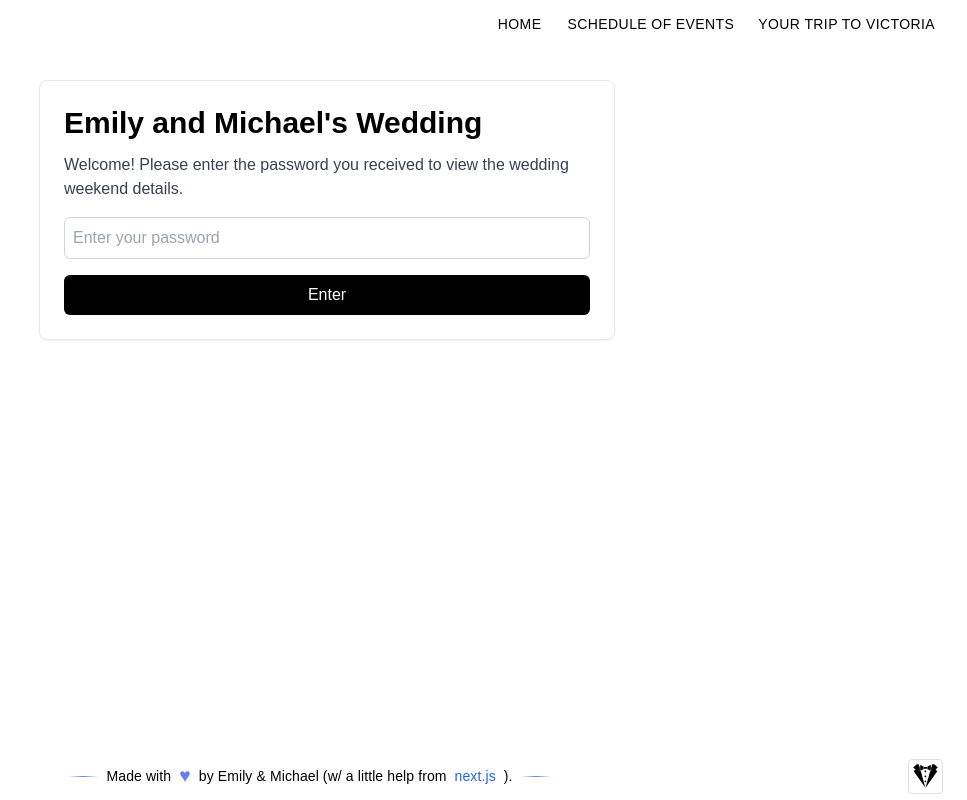
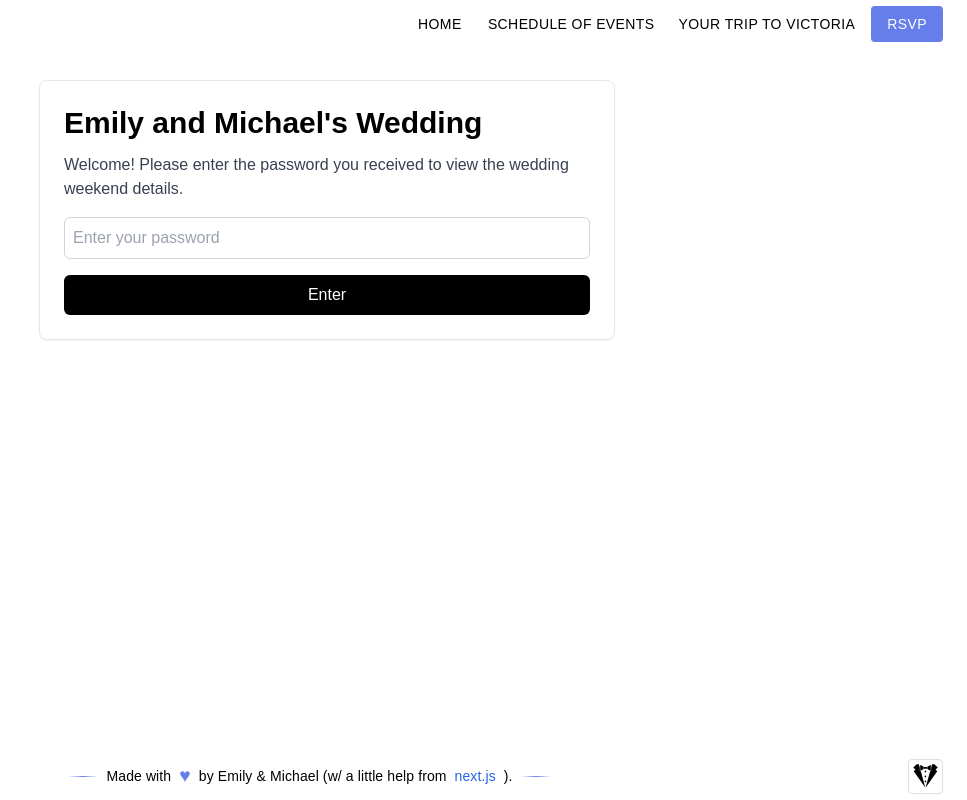
Before and after one commit to emilyandmichaelswedding/emilyandmichaelswedding.github.io, a Next.js app: page / in a window 1280 px wide. Shown: the whole page, without its empty margins (313-1280 px from the left). Built offline with nearby package versions, Linux system fonts and the light colour scheme; a web font is replaced by a local one.

Commit message:
Add RSVP page to navbar (and add filler contents).

```diff
--- a/components/navbar.tsx
+++ b/components/navbar.tsx
@@ -19,7 +19,8 @@ export default function ButtonAppBar({ isMobile = false }: ButtonAppBarProps) {
   const menuItems = [
     { label: 'Home', href: '/' },
     { label: 'Schedule of Events', href: '/schedule' },
-    { label: 'Your Trip to Victoria', href: '/trip' }
+    { label: 'Your Trip to Victoria', href: '/trip' },
+    { label: 'RSVP', href: '/rsvp' }
   ];
 
   return (
@@ -36,8 +37,15 @@ export default function ButtonAppBar({ isMobile = false }: ButtonAppBarProps) {
                 key={index}
                 color="inherit"
                 href={item.href}
-                className="text-md"
-                style={{ fontFamily: 'inherit' }}
+                className={`text-md ${item.label === 'RSVP' ? 'rounded' : ''}`}
+                style={{
+                  fontFamily: 'inherit',
+                  ...(item.label === 'RSVP' ? {
+                    backgroundColor: '#667eea',
+                    color: 'white',
+                    padding: '6px 16px'
+                  } : {})
+                }}
               >
                 {item.label}
               </Button>
@@ -77,8 +85,15 @@ export default function ButtonAppBar({ isMobile = false }: ButtonAppBarProps) {
                 color="inherit"
                 href={item.href}
                 fullWidth
-                className="text-md justify-start"
-                style={{ fontFamily: 'inherit' }}
+                className={`text-md justify-start ${item.label === 'RSVP' ? 'rounded' : ''}`}
+                style={{
+                  fontFamily: 'inherit',
+                  ...(item.label === 'RSVP' ? {
+                    backgroundColor: '#667eea',
+                    color: 'white',
+                    marginBottom: '4px'
+                  } : {})
+                }}
                 onClick={() => setIsMenuOpen(false)}
               >
                 {item.label}
--- /dev/null
+++ b/pages/rsvp.tsx
@@ -0,0 +1,59 @@
+"use client";
+import React, { useEffect, useState } from 'react';
+import { useRouter } from 'next/router';
+import ButtonAppBar from '../components/navbar';
+import FooterBar from '../components/footer';
+
+const RSVPPage: React.FC = () => {
+  const router = useRouter();
+  const [isMobile, setIsMobile] = useState(false);
+  const [isAuthorized, setIsAuthorized] = useState(false);
+
+  useEffect(() => {
+    setIsMobile(window.innerWidth < 650);
+    const handleResize = () => setIsMobile(window.innerWidth < 650);
+    window.addEventListener('resize', handleResize);
+    return () => window.removeEventListener('resize', handleResize);
+  }, []);
+
+  useEffect(() => {
+    const stored = sessionStorage.getItem('accessLevel');
+    if (stored === 'family' || stored === 'general') {
+      setIsAuthorized(true);
+    } else {
+      router.replace('/');
+    }
+  }, [router]);
+
+  if (!isAuthorized) {
+    return null;
+  }
+
+  return (
+    <div>
+      <title>RSVP - Emily and Michael's Wedding</title>
+      <ButtonAppBar />
+      <main style={{ width: isMobile ? '90%' : '75%', margin: 'auto', paddingBottom: '72px' }}>
+        {/* Under Construction Content */}
+        <br></br>
+        <br></br>
+        <section className="space-y-6">
+          <div className="bg-gray-50 dark:bg-gray-800 border border-gray-200 dark:border-gray-700 rounded-lg p-8">
+            <h2 className="text-2xl font-semibold text-gray-800 dark:text-gray-200 mb-4">
+              Coming Soon
+            </h2>
+            <p className="text-gray-700 dark:text-gray-300 mb-4">
+              Our RSVP system is currently under development and will be available soon.
+            </p>
+            <p className="text-gray-600 dark:text-gray-400">
+              Please check back soon to confirm your attendance once it is operational. We appreciate your patience and can't wait to celebrate with you!
+            </p>
+          </div>
+        </section>
+      </main>
+      <FooterBar isMobile={isMobile} />
+    </div>
+  );
+};
+
+export default RSVPPage;
```
